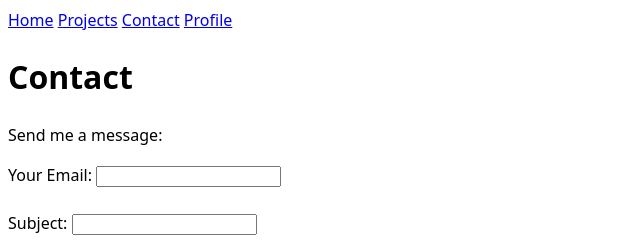
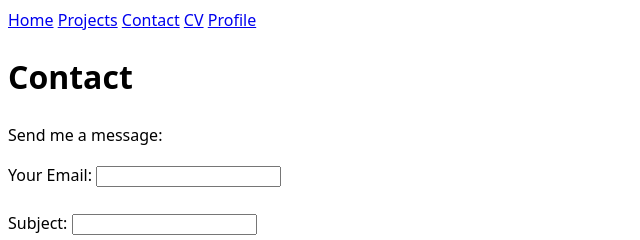
Before and after one commit to bscruzin/portfolio, a plain HTML site: page contact/index.html in a window 1280 px wide. Shown: the top 240 px of the page, 0-640 px from the left. Drawn offline with Linux system fonts and the light colour scheme.

Commit message:
Update index.html

```diff
--- a/contact/index.html
+++ b/contact/index.html
@@ -11,8 +11,10 @@
     <a href="../index.html">Home</a>
     <a href="../projects/index.html">Projects</a>
     <a href="../contact/index.html">Contact</a>
+    <a href="../cv/">CV</a>
     <a href="https://github.com/bscruzin" target="_blank">Profile</a>
     </nav>
+
   <h1>Contact</h1>
   <p>Send me a message:</p>
 
```
